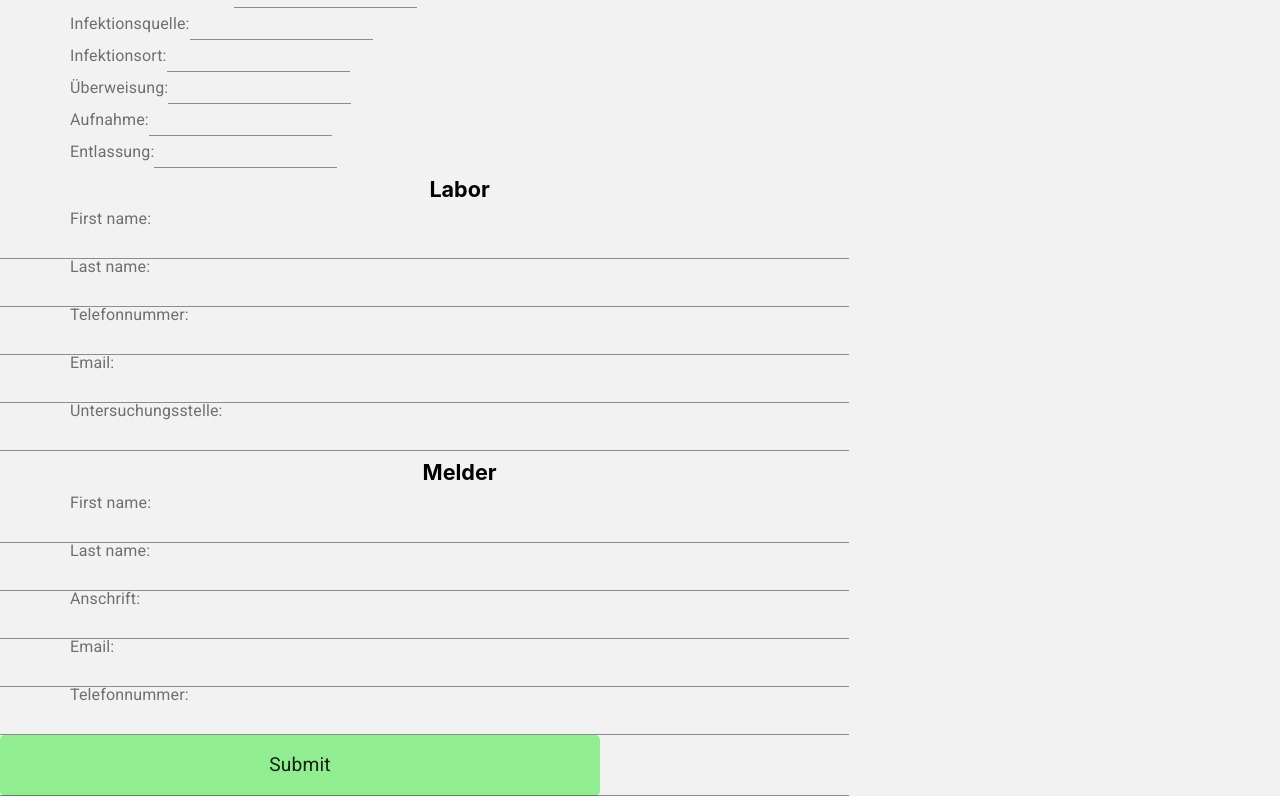
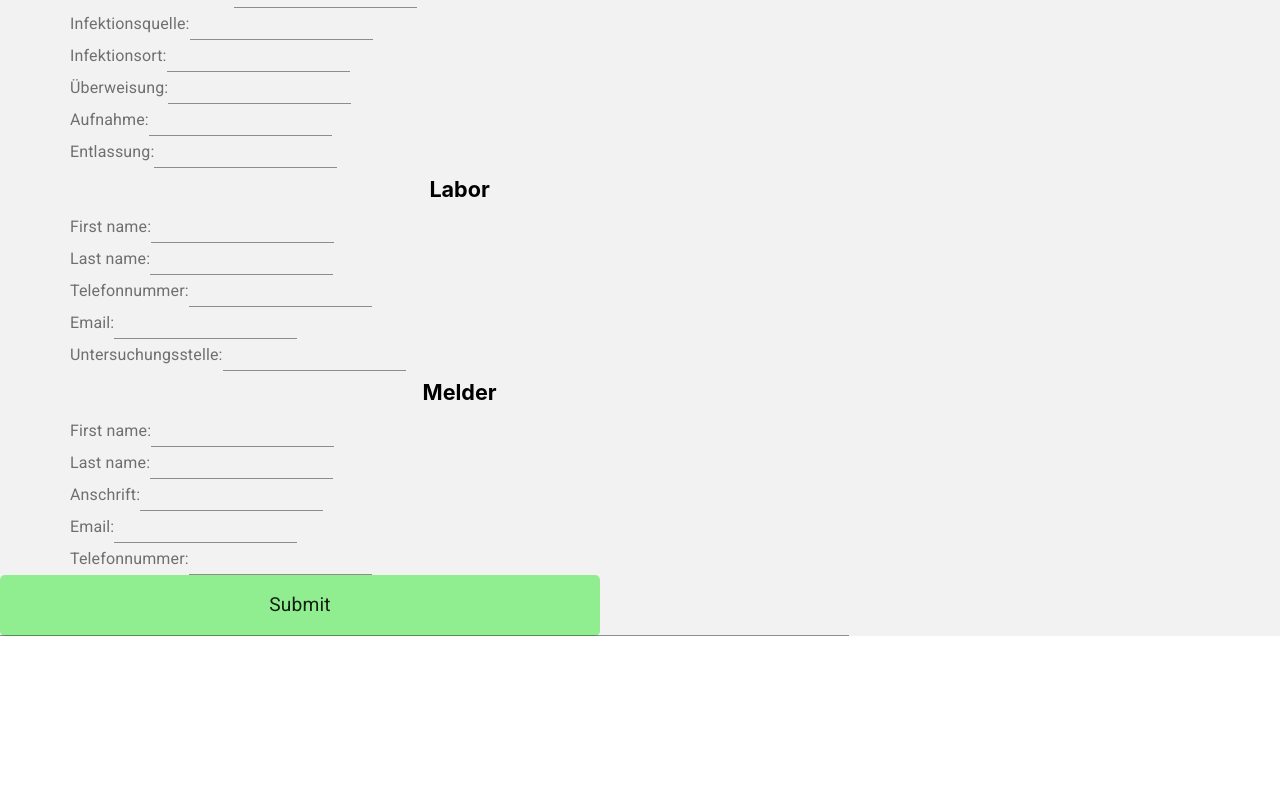
Before and after one commit to suniastar/online-fallregister, a React (Create React App) app in the folder fallregister_frontend/: page / in a window 1280 px wide. Shown: the part 544-1340 px from the top of the page. After the commit the page ends 1180 px from the top, so only its background shows below. Built offline with nearby package versions, Linux system fonts and the light colour scheme.

Commit message:
update Grid

```diff
--- a/fallregister_frontend/src/App.js
+++ b/fallregister_frontend/src/App.js
@@ -111,37 +111,49 @@ function App() {
 
                     <h>Labor</h>
 
+                    <Grid>
                     <FormLabel for="fname">First name:</FormLabel>
                     <Input type="text" id="fname" name="fname"></Input>
-
+                    </Grid>
+                    <Grid>
                     <FormLabel for="lname">Last name:</FormLabel>
                     <Input type="text" id="lname" name="lname"></Input>
-
+                    </Grid>
+                    <Grid>
                     <FormLabel for="birthday">Telefonnummer:</FormLabel>
                     <Input type="text" id="telephonenumber" name="telephonenumber"></Input>
-
+                    </Grid>
+                    <Grid>
                     <FormLabel htmlFor="birthday">Email:</FormLabel>
                     <Input type="text" id="email" name="email"></Input>
-
+                    </Grid>
+                    <Grid>
                     <FormLabel htmlFor="birthday">Untersuchungsstelle:</FormLabel>
                     <Input type="text" id="labor" name="labor"></Input>
-
+                    </Grid>
 
 
                     <h>Melder</h>
-
+                    <Grid>
                     <FormLabel htmlFor="fname">First name:</FormLabel>
                     <Input type="text" id="fname" name="fname"></Input>
-
+                    </Grid>
+                    <Grid>
                     <FormLabel htmlFor="lname">Last name:</FormLabel>
                     <Input type="text" id="lname" name="lname"></Input>
-
+                    </Grid>
+                    <Grid>
                     <FormLabel htmlFor="birthday">Anschrift:</FormLabel>
                     <Input type="text" id="address" name="address"></Input>
+                    </Grid>
+                    <Grid>
                     <FormLabel htmlFor="birthday">Email:</FormLabel>
                     <Input type="text" id="email" name="email"></Input>
+                    </Grid>
+                    <Grid>
                     <FormLabel htmlFor="birthday">Telefonnummer:</FormLabel>
                     <Input type="text" id="telephonnumber" name="telephonenumber"></Input>
+                    </Grid>
                     <Input type="submit" value="Submit"></Input>
                     </Grid>
                 </form>
```
